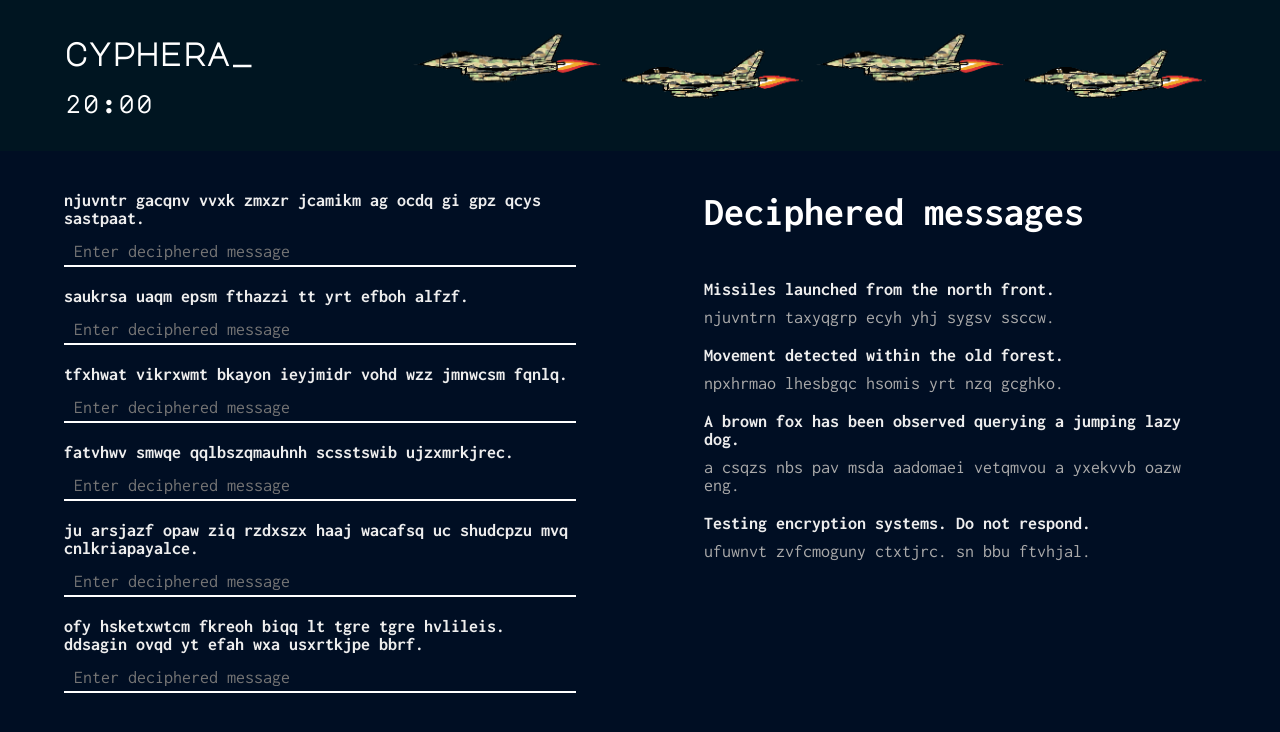
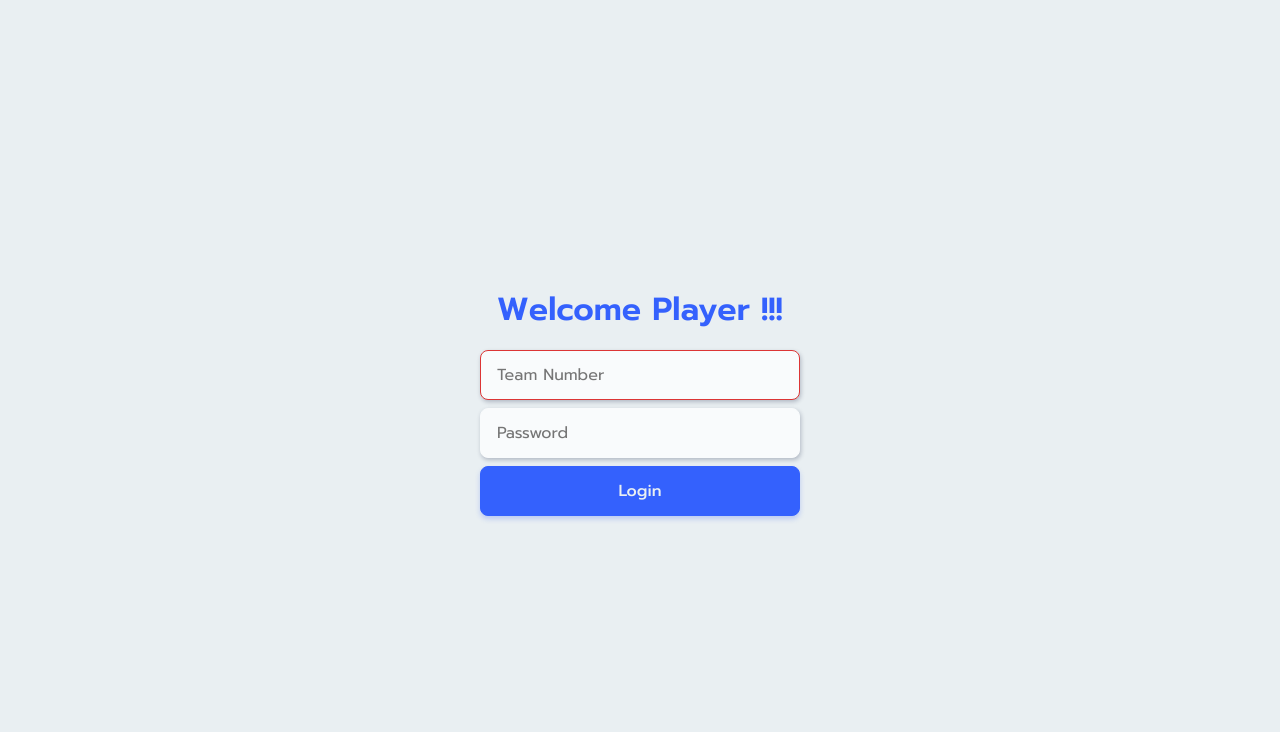
Before and after one commit to MRITS-CSI/Cyphera, a React (Create React App) app: page / in a window 1280 px wide. Shown: the top 732 px of the page. Built offline with nearby package versions, Linux system fonts and the light colour scheme.

Commit message:
added login and countdown

```diff
--- /dev/null
+++ b/src/Actions/index.ts
@@ -0,0 +1,15 @@
+import { createAction, Dispatch } from '@reduxjs/toolkit';
+import axios from 'axios';
+import { userData } from '../Interface';
+
+// export const loginUser = (payload: userData) => {
+// 	return async function (dispatch: Dispatch) {
+// 		let { data } = await axios.post(
+// 			'http://localhost:8000/api/v1/user/login',
+// 			payload
+// 		);
+// 		dispatch({ type: 'LOGIN', payload: data });
+// 	};
+// };
+
+export const teamNumber = createAction<userData, 'TEAM'>('TEAM');
--- a/src/App.tsx
+++ b/src/App.tsx
@@ -1,19 +1,17 @@
 import React from 'react';
-import Demo from './Components/Demo';
-import Questions from './Components/Questions';
-import Aeroplane from './Components/Aeroplane';
-import Planes from './Components/Planes'
-import Topbar from './Components/Topbar';
-import Container from './Components/Container';
+import { createBrowserRouter } from 'react-router-dom';
+import Game from './Components/Game';
+import Login from './Components/Login';
 
-
-function App() {
-	return (
-		<div className="App">
-			<Topbar />
-			<Container />
-		</div>
-	);
-}
+const App = createBrowserRouter([
+	{
+		path: '/',
+		element: <Login />,
+	},
+	{
+		path: '/game',
+		element: <Game />,
+	},
+]);
 
 export default App;
--- /dev/null
+++ b/src/CSS/Login.css
@@ -0,0 +1,144 @@
+@import url(https://fonts.googleapis.com/css2?family=Prompt:wght@300;400;500;600&display=swap);
+
+* {
+	margin: 0;
+	padding: 0;
+	border: 0;
+	outline: 0;
+	box-sizing: border-box;
+	font-family: Prompt, sans-serif;
+}
+
+html {
+	font-size: 16px;
+}
+
+@media screen and (max-width: 768px) {
+	html {
+		font-size: 15px;
+	}
+}
+
+@media screen and (max-width: 465px) {
+	html {
+		font-size: 14px;
+	}
+}
+
+body {
+	background: #e9eff2;
+}
+
+a {
+	color: #3461fd;
+	text-decoration: none;
+}
+
+a:hover,
+a:focus {
+	text-decoration: underline;
+}
+
+.container {
+	max-width: 1090px;
+	width: 100%;
+	min-height: 100vh;
+	margin: 0 auto;
+	display: flex;
+	align-items: center;
+	justify-content: center;
+	flex-direction: column;
+	gap: 1rem;
+}
+
+.page-title {
+	font-weight: 600;
+	font-size: 2rem;
+	color: #3461fd;
+}
+
+.page-desc {
+	font-weight: 400;
+	font-size: 1rem;
+	color: #404040;
+}
+
+.form {
+	display: flex;
+	align-items: center;
+	justify-content: center;
+	flex-direction: column;
+	max-width: 20rem;
+	width: 100%;
+	position: relative;
+	gap: 0.5rem;
+}
+
+.form input:not(.btn) {
+	width: 100%;
+	display: block;
+	font-size: 1rem;
+	padding: 0.75rem 1rem;
+	border: 1px solid #f9fbfc;
+	background: #f9fbfc;
+	border-radius: 0.5rem;
+	transition: all 0.25s ease 0s;
+	color: #212325;
+	box-shadow: 1px 2px 4px 0px #0b163c40;
+}
+
+.form input:focus:not(.btn) {
+	border-color: #3461fd;
+	box-shadow: 1px 2px 4px 0px #0b163c40, 0 0 0 3px #3461fd80;
+}
+
+.btn {
+	width: 100%;
+	display: block;
+	font-size: 1rem;
+	font-weight: 500;
+	padding: 0.75rem 1rem;
+	border: 1px solid #3461fd;
+	background: #3461fd;
+	border-radius: 0.5rem;
+	transition: all 0.25s ease 0s;
+	color: #e9eff2;
+	cursor: pointer;
+	box-shadow: 0px 3px 5px 0px #3461fd40;
+}
+
+.btn:hover,
+.btn:focus {
+	background: #3461fddd;
+	border-color: #3461fddd;
+	box-shadow: 0px 3px 5px 0px #3461fd40, 0 0 0 3px #3461fd80;
+}
+
+.forgot-link {
+	font-size: 0.85rem;
+	width: 100%;
+	text-align: end;
+}
+
+.form-link-holder {
+	font-size: 0.9rem;
+	color: #404040;
+}
+
+.error-noti {
+	background: #dc3535;
+	padding: 1rem;
+	max-width: 20rem;
+	width: 100%;
+	border-radius: 0.5rem;
+	color: #e9eff2;
+	box-shadow: 0px 3px 5px 0px #3461fd40;
+}
+
+.error-input {
+	border-color: #dc3535 !important;
+}
+
+.error-input:focus {
+	box-shadow: 1px 2px 4px 0px #0b163c40, 0 0 0 3px #dc353580 !important;
+}
--- a/src/Components/Cyphera.tsx
+++ b/src/Components/Cyphera.tsx
@@ -1,10 +1,25 @@
+import React from 'react';
+import { useNavigate } from 'react-router-dom';
+
+import Countdown from 'react-countdown';
+
 const Cyphera = () => {
-    return (
-        <div className="cypheraheading">
-            <h1>cyphera_</h1>
-            <h2>20:00</h2>
-        </div>
-    );
+	let navigate = useNavigate();
+	const onCountDown = async () => {
+		/**
+		 * Score API Call
+		 */
+		navigate('/');
+	};
+
+	return (
+		<div className="cypheraheading">
+			<h1>cyphera_</h1>
+			<h2>
+				<Countdown date={Date.now() + 60000} onComplete={onCountDown} />
+			</h2>
+		</div>
+	);
 };
 
 export default Cyphera;
--- /dev/null
+++ b/src/Components/Game.tsx
@@ -0,0 +1,24 @@
+import React from 'react';
+import { Link } from 'react-router-dom';
+import Topbar from './Topbar';
+import Container from './Container';
+
+const Game = () => {
+	console.log('Im here');
+	if (window.localStorage.getItem('token')) {
+		return (
+			<div className="App">
+				<Topbar />
+				<Container />
+			</div>
+		);
+	}
+
+	return (
+		<div>
+			<Link to="/">Please login</Link>
+		</div>
+	);
+};
+
+export default Game;
--- /dev/null
+++ b/src/Components/Login.tsx
@@ -0,0 +1,70 @@
+import React, { useState } from 'react';
+import { connect } from 'react-redux';
+import { ActionCreatorWithPayload } from '@reduxjs/toolkit';
+import axios from 'axios';
+import '../CSS/Login.css';
+import { teamNumber } from '../Actions';
+import { mapStateToPropsInt, userData } from '../Interface';
+import { Link, Form, useNavigate } from 'react-router-dom';
+
+interface myProps {
+	teamNumber: ActionCreatorWithPayload<userData, 'TEAM'>;
+	teamNo: string;
+}
+const Login = (props: myProps) => {
+	const [uname, setUname] = useState('');
+	const [pass, setPass] = useState('');
+	const navigate = useNavigate();
+	const loginHandler = async () => {
+		let loginData = await axios
+			.post('http://localhost:8000/api/v1/user/login', {
+				teamNo: uname,
+				password: pass,
+			})
+			.then((res) => res.data);
+
+		if (loginData && loginData.status === 'success') {
+			console.log(loginData);
+			window.localStorage.setItem('token', loginData.token);
+			props.teamNumber({ teamNo: uname });
+			navigate('/game');
+		} else {
+			return <Link to="/">Wrong credentials</Link>;
+		}
+	};
+	return (
+		<body className="container">
+			<h1 className="page-title">Welcome Player !!!</h1>
+
+			<form className="login-form form">
+				<input
+					type="email"
+					className="input error-input"
+					placeholder="Team Number"
+					onChange={(e) => setUname(e.target.value)}
+				/>
+				<input
+					type="password"
+					className="input"
+					placeholder="Password"
+					onChange={(e) => setPass(e.target.value)}
+				/>
+
+				<input
+					type="submit"
+					value="Login"
+					className="send-btn btn"
+					onClick={loginHandler}
+				/>
+			</form>
+		</body>
+	);
+};
+
+const mapStateToProps = (state: mapStateToPropsInt) => {
+	console.log(state);
+	return {
+		teamNo: state.teamNo,
+	};
+};
+export default connect(mapStateToProps, { teamNumber })(Login);
--- /dev/null
+++ b/src/Interface/index.ts
@@ -0,0 +1,7 @@
+export interface userData {
+	teamNo: string;
+}
+
+export interface mapStateToPropsInt {
+	teamNo: string;
+}
--- /dev/null
+++ b/src/Reducers/index.ts
@@ -0,0 +1,13 @@
+import { ActionCreatorWithPayload } from '@reduxjs/toolkit';
+import { combineReducers } from 'redux';
+
+const teamNo = (state = {}, action: { type: string; payload: any }) => {
+	if (action.type === 'TEAM') {
+		return { ...action.payload };
+	}
+	return state;
+};
+
+export default combineReducers({
+	teamNo,
+});
--- a/src/index.css
+++ b/src/index.css
@@ -4,7 +4,6 @@ body .messagecontainer * {
 	/* font-weight: 400; */
 	/* background: transparent; */
 }
-
 
 /*---------------> Aeroplane CSS START <---------------*/
 
@@ -50,7 +49,6 @@ body .messagecontainer * {
 	}
 }
 
-
 /*---------------> Aeroplane CSS END <-------------- */
 
 .helicopter {
@@ -76,11 +74,11 @@ body .messagecontainer * {
 @keyframes crashed {
 	from {
 		top: 0px;
-        left: auto
+		left: auto;
 	}
 	to {
 		top: 100%;
-        left: auto
+		left: auto;
 	}
 }
 
@@ -88,7 +86,7 @@ body .messagecontainer * {
 	display: flex;
 	flex-direction: column;
 	row-gap: 20px;
-    background-color: #000E23;
+	background-color: #000e23;
 	padding: 5vh 5vw;
 }
 
@@ -107,7 +105,7 @@ input {
 }
 
 input:focus {
-    border: none
+	border: none;
 }
 
 .row,
@@ -151,3 +149,5 @@ input:focus {
 .wrong {
 	border-bottom: 2px solid #880000;
 }
+
+/* -------------> Login form <------------------- */
--- a/src/index.tsx
+++ b/src/index.tsx
@@ -1,10 +1,18 @@
 import React from 'react';
 import ReactDOM from 'react-dom/client';
+import { RouterProvider } from 'react-router-dom';
+import { configureStore } from '@reduxjs/toolkit';
+import reducer from './Reducers';
 import './index.css';
 import './planes.css';
 import App from './App';
-
+import { Provider } from 'react-redux';
+const store = configureStore({ reducer });
 const root = ReactDOM.createRoot(
 	document.getElementById('root') as HTMLElement
 );
-root.render(<App />);
+root.render(
+	<Provider store={store}>
+		<RouterProvider router={App} />
+	</Provider>
+);
```
Also changed, not shown: package.json (+7 -0 lines), 2 other files (tests, documents, lock files or other folders). Lines whose indentation alone changed are shown as unchanged.
